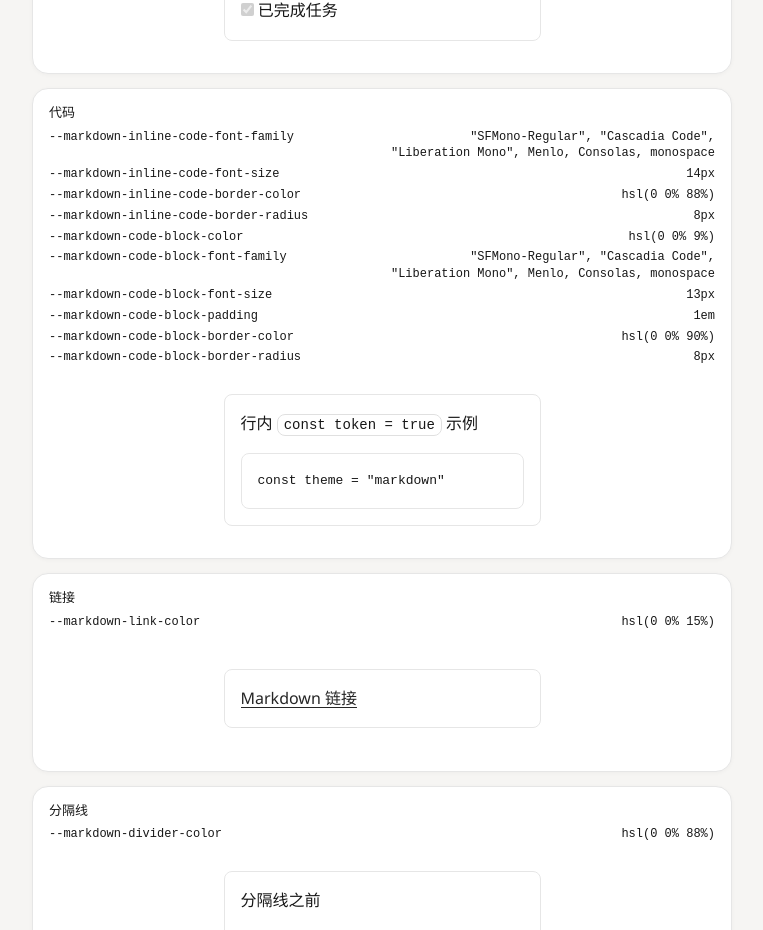
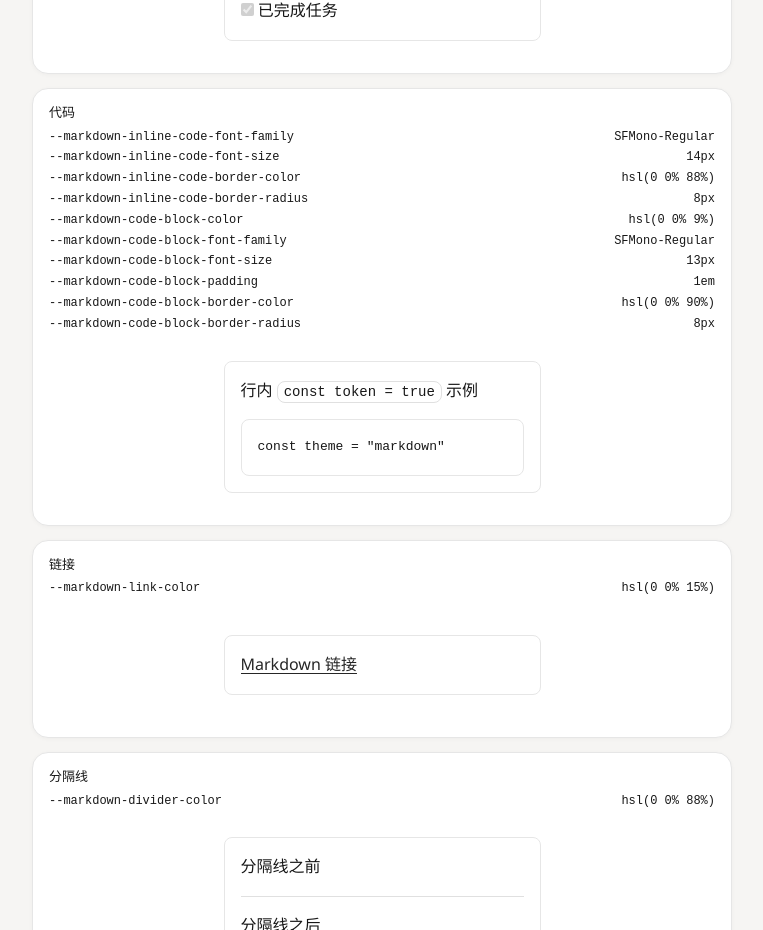
Before and after one commit to jiaowenjun/weimo-ui, a React (Vite) app: page /components/md in a window 1280 px wide. Shown: the part 2160-3090 px from the top of the page, without its empty margins (415-1178 px from the left). Built offline with nearby package versions, Linux system fonts and the light colour scheme; what @tiptap/extension-mathematics would draw is missing.

Commit message:
feat: 简化Markdown行内代码和代码块字体设置，移除冗余字体选项

```diff
--- a/src/docs/component-definitions/md.tsx
+++ b/src/docs/component-definitions/md.tsx
@@ -99,7 +99,7 @@ const markdownStyleTokens = [
   {
     token: '--markdown-inline-code-font-family',
     role: '行内代码字体',
-    value: '"SFMono-Regular", "Cascadia Code", "Liberation Mono", Menlo, Consolas, monospace',
+    value: 'SFMono-Regular',
   },
   {
     token: '--markdown-inline-code-font-size',
@@ -124,7 +124,7 @@ const markdownStyleTokens = [
   {
     token: '--markdown-code-block-font-family',
     role: '代码块字体',
-    value: '"SFMono-Regular", "Cascadia Code", "Liberation Mono", Menlo, Consolas, monospace',
+    value: 'SFMono-Regular',
   },
   {
     token: '--markdown-code-block-font-size',
```
